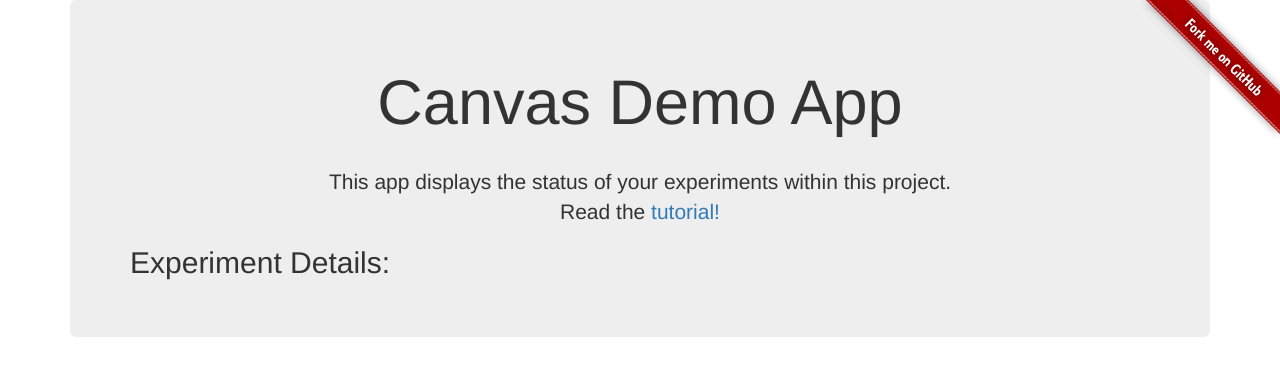
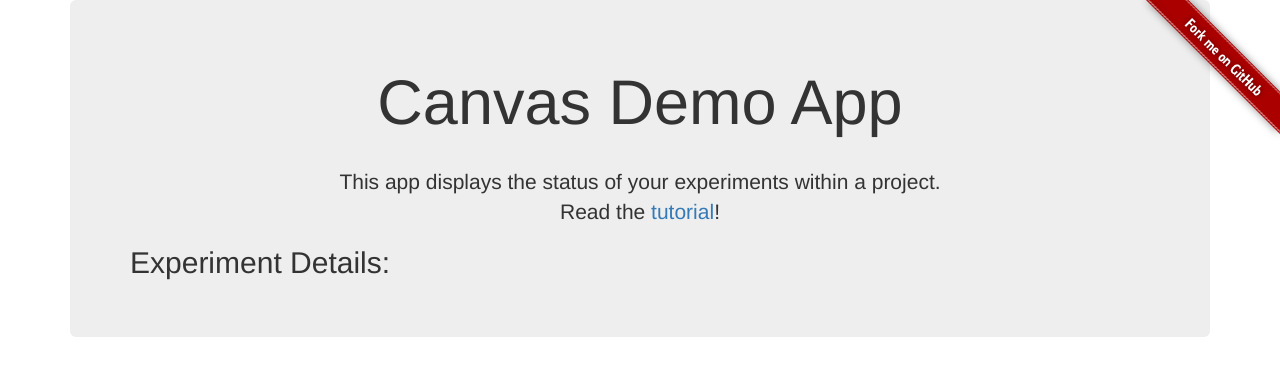
Before and after one commit to optimizely/canvas-getting-started-python, a Flask app: template templates/index.html in a window 1280 px wide. Shown: the top 376 px of the page. Run offline with Flask 2, Linux system fonts and the light colour scheme; the template is opened without the code that fills it, so the values that code supplies are empty; some libraries are stand-ins or nearby versions.

Commit message:
screenshot

```diff
--- a/application.py
+++ b/application.py
@@ -8,7 +8,7 @@ from flask import Flask, request, render_template
 import optimizely
 import optimizely_canvas_sdk
 
-# Note: I'm sharing this because the Canvas Demo App can only be used locally
+# Note: I'm sharing this because the Canvas Sandbox App can only be used locally
 CLIENT_SECRET = 'vhxUuxUXruG3ZJ-AYOrrgLGDZp-bGqVkuEQpEldYJcE'
 
 application = Flask(__name__)
--- a/templates/index.html
+++ b/templates/index.html
@@ -31,7 +31,7 @@
          <center>
             <h1>Canvas Demo App</h1>
             <br>
-            <p class="lead">This app displays the status of your experiments within this project.<br />Read the <a href="" > tutorial!</a></p>
+            <p class="lead">This app displays the status of your experiments within a project.<br />Read the <a href="" > tutorial</a>!</p>
          </center>
 
          <h2>Experiment Details: </h2>
```
Also changed, not shown: README.md.
